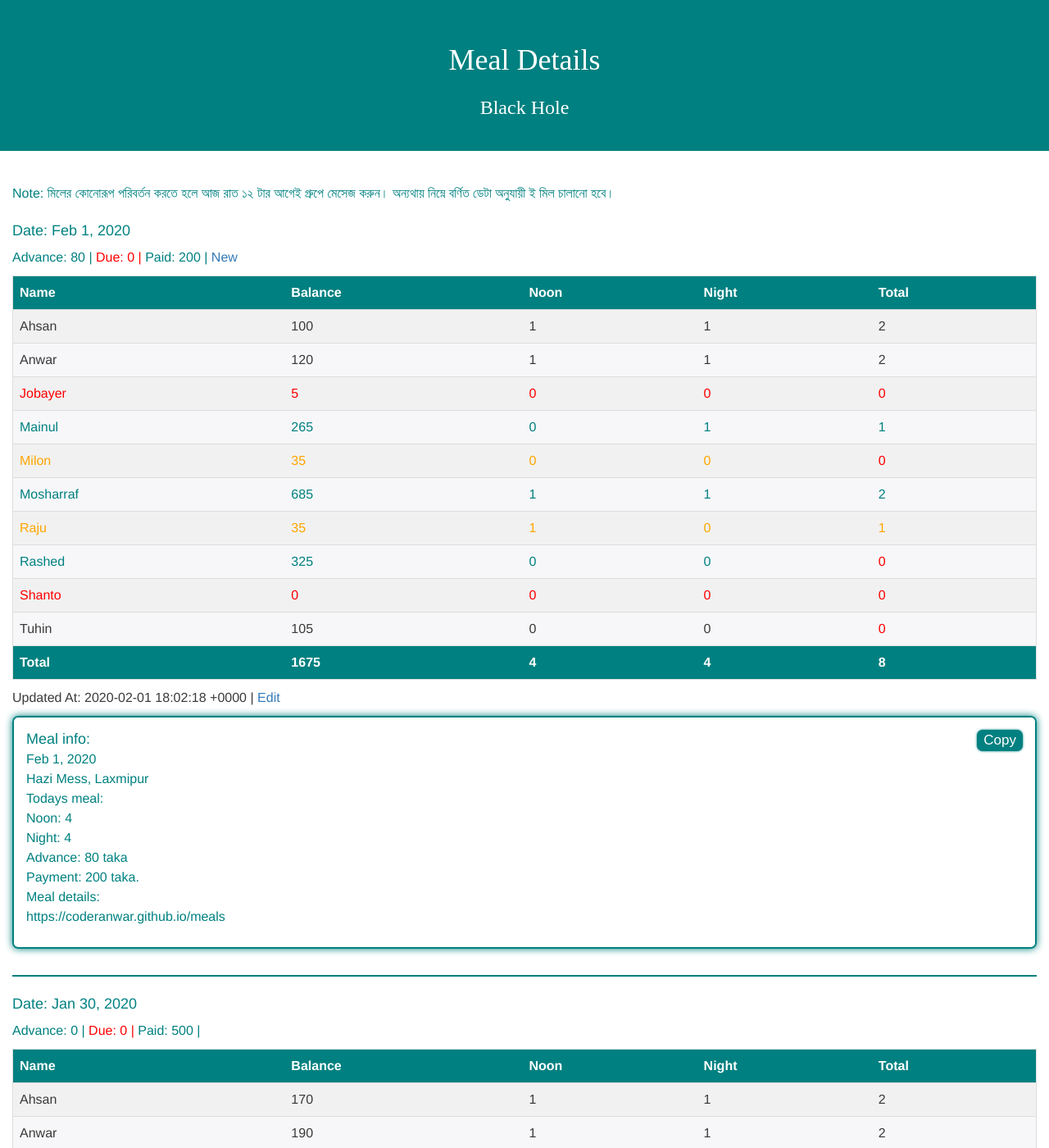
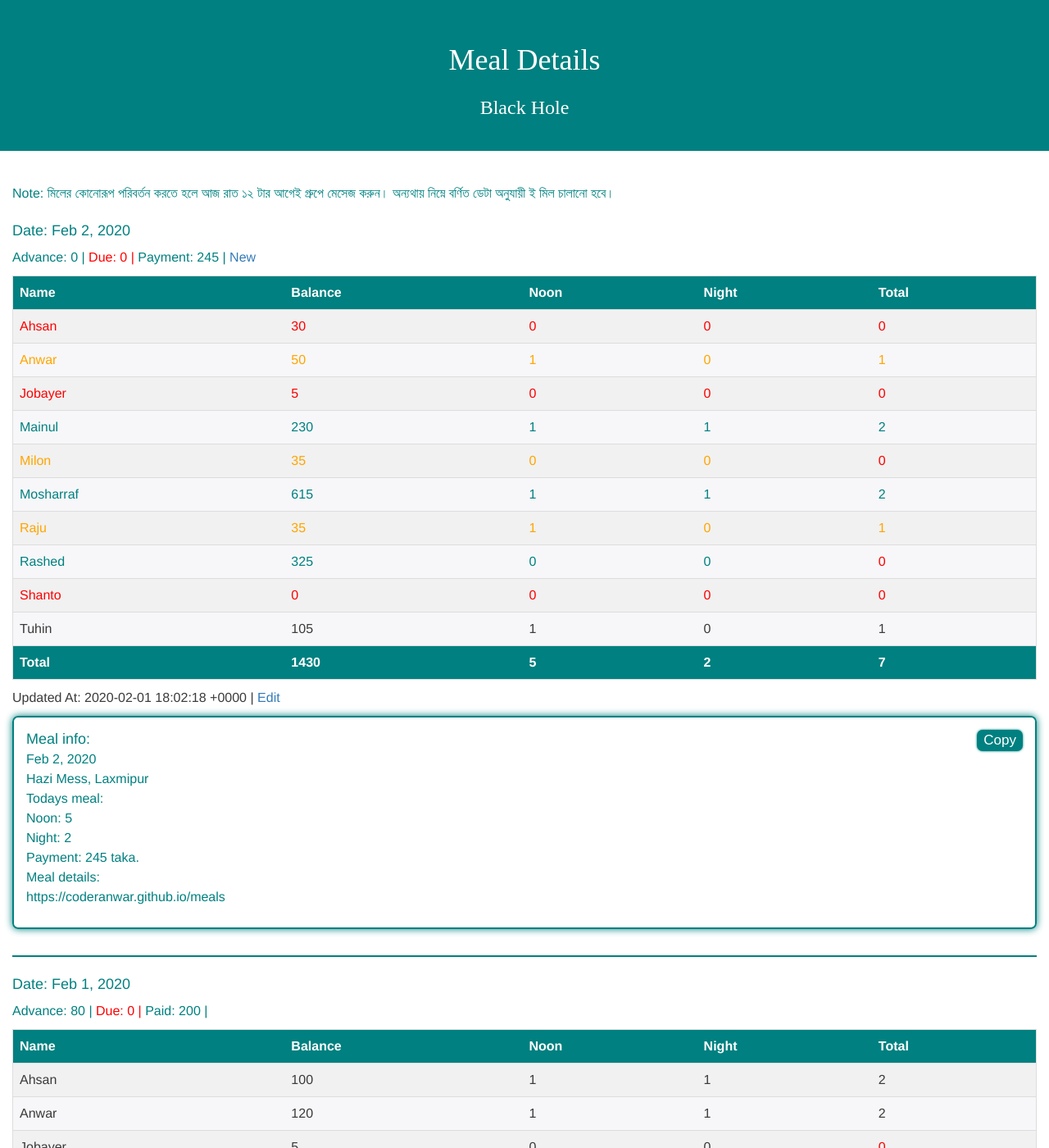
Before and after one commit to coderanwar/meals, a Jekyll site: the page built from index.html, in a window 1280 px wide and 1400 px high. Shown: the whole window at 82% size. Built offline with Jekyll 4.4.1, drawn with Linux system fonts in a browser that asks for light colours.

Commit message:
Update meals.yml

```diff
--- a/_data/meals.yml
+++ b/_data/meals.yml
@@ -1,3 +1,49 @@
+
+- Date: 2020-02-02
+  Paid: 0
+  Advance: 0
+  Due: 0
+  Peoples:
+    - Name: "Ahsan"
+      Balance: 30
+      Noon: 0
+      Night: 0
+    - Name: "Anwar"
+      Balance: 50
+      Noon: 1
+      Night: 0
+    - Name: "Jobayer"
+      Balance: 5
+      Noon: 0
+      Night: 0
+    - Name: "Mainul"
+      Balance: 230
+      Noon: 1
+      Night: 1
+    - Name: "Milon"
+      Balance: 35
+      Noon: 0
+      Night: 0
+    - Name: "Mosharraf"
+      Balance: 615
+      Noon: 1
+      Night: 1
+    - Name: "Raju"
+      Balance: 35
+      Noon: 1
+      Night: 0
+    - Name: "Rashed"
+      Balance: 325
+      Noon: 0
+      Night: 0
+    - Name: "Shanto"
+      Balance: 0
+      Noon: 0
+      Night: 0
+    - Name: "Tuhin"
+      Balance: 105
+      Noon: 1
+      Night: 0
 
 - Date: 2020-02-01
   Paid: 200
```
